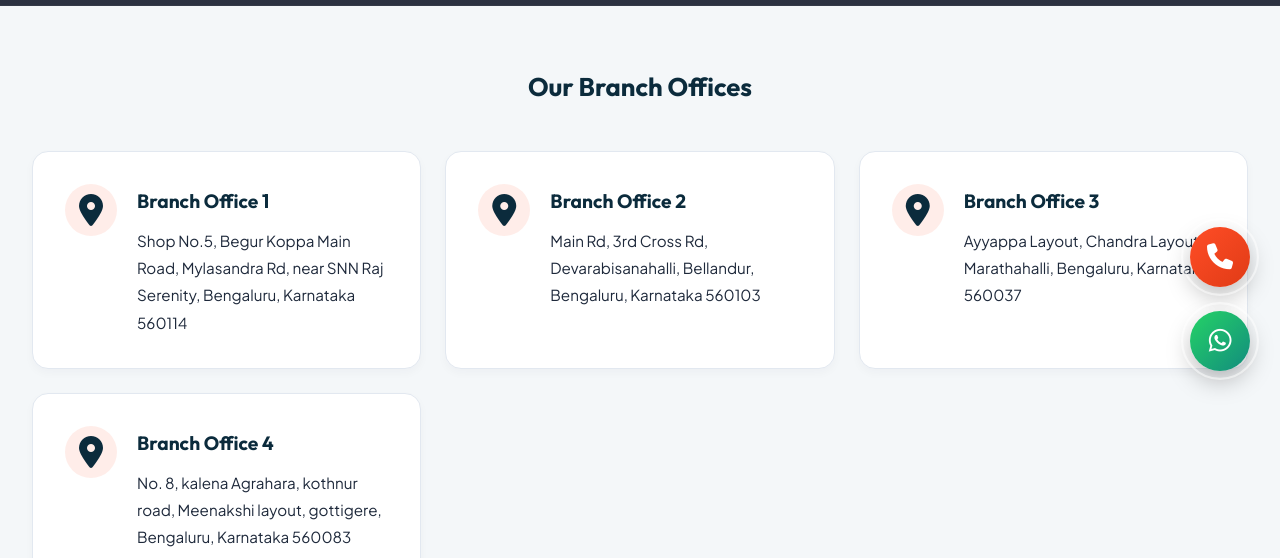
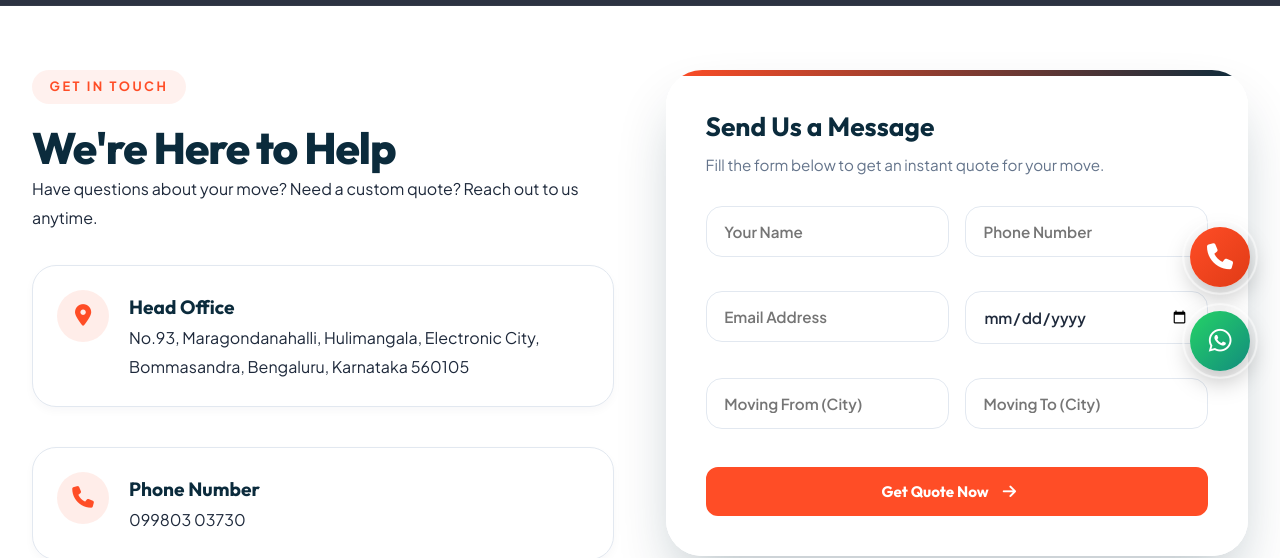
Before and after one commit to CybertizeYogesh/new-website-, a Next.js app: page /contact-us in a window 1280 px wide. Shown: the part 394-952 px from the top of the page. Built offline with nearby package versions, Linux system fonts and the light colour scheme; grey boxes are pictures that could not be loaded.

Commit message:
Remove Our Branch Offices section from Contact Us page

```diff
--- a/src/app/contact-us/page.tsx
+++ b/src/app/contact-us/page.tsx
@@ -29,56 +29,7 @@ export default function ContactUsPage() {
         </div>
       </header>
 
-      {/* Offices Section */}
-      <section className="section bg-light" style={{ padding: '4rem 0 2rem' }}>
-        <div className="container">
-          <h3 className="text-center" style={{ marginBottom: '3rem' }}>Our Branch Offices</h3>
-          <div className="cities-grid" style={{ marginTop: 0 }}>
-            <div className="contact-item" style={{ background: 'white', padding: '2rem', borderRadius: 'var(--radius-md)', boxShadow: 'var(--shadow-sm)', height: '100%' }}>
-              <div className="icon" style={{ marginBottom: '1rem', fontSize: '2rem', color: 'var(--primary-color)' }}>
-                <i className="fa-solid fa-location-dot"></i>
-              </div>
-              <div className="details">
-                <h4 style={{ marginBottom: '0.5rem' }}>Branch Office 1</h4>
-                <p style={{ fontSize: '0.95rem' }}>Shop No.5, Begur Koppa Main Road, Mylasandra Rd, near SNN Raj Serenity, Bengaluru, Karnataka 560114</p>
-              </div>
-            </div>
 
-            <div className="contact-item" style={{ background: 'white', padding: '2rem', borderRadius: 'var(--radius-md)', boxShadow: 'var(--shadow-sm)', height: '100%' }}>
-              <div className="icon" style={{ marginBottom: '1rem', fontSize: '2rem', color: 'var(--primary-color)' }}>
-                <i className="fa-solid fa-location-dot"></i>
-              </div>
-              <div className="details">
-                <h4 style={{ marginBottom: '0.5rem' }}>Branch Office 2</h4>
-                <p style={{ fontSize: '0.95rem' }}>Main Rd, 3rd Cross Rd, Devarabisanahalli, Bellandur, Bengaluru, Karnataka 560103</p>
-              </div>
-            </div>
-
-            <div className="contact-item" style={{ background: 'white', padding: '2rem', borderRadius: 'var(--radius-md)', boxShadow: 'var(--shadow-sm)', height: '100%' }}>
-              <div className="icon" style={{ marginBottom: '1rem', fontSize: '2rem', color: 'var(--primary-color)' }}>
-                <i className="fa-solid fa-location-dot"></i>
-              </div>
-              <div className="details">
-                <h4 style={{ marginBottom: '0.5rem' }}>Branch Office 3</h4>
-                <p style={{ fontSize: '0.95rem' }}>Ayyappa Layout, Chandra Layout, Marathahalli, Bengaluru, Karnataka 560037</p>
-              </div>
-            </div>
-
-            <div className="contact-item" style={{ background: 'white', padding: '2rem', borderRadius: 'var(--radius-md)', boxShadow: 'var(--shadow-sm)', height: '100%' }}>
-              <div className="icon" style={{ marginBottom: '1rem', fontSize: '2rem', color: 'var(--primary-color)' }}>
-                <i className="fa-solid fa-location-dot"></i>
-              </div>
-              <div className="details">
-                <h4 style={{ marginBottom: '0.5rem' }}>Branch Office 4</h4>
-                <p style={{ fontSize: '0.95rem' }}>No. 8, kalena Agrahara, kothnur road, Meenakshi layout, gottigere, Bengaluru, Karnataka 560083</p>
-                <br />
-                <h4>Phone Number</h4>
-                <p><i className="fa-solid fa-phone"></i>&nbsp;&nbsp;<a href="tel:07300412700">073004 12700</a></p>
-              </div>
-            </div>
-          </div>
-        </div>
-      </section>
 
       {/* Contact Content */}
       <section className="contact-form-section" style={{ padding: '4rem 0' }}>
```
